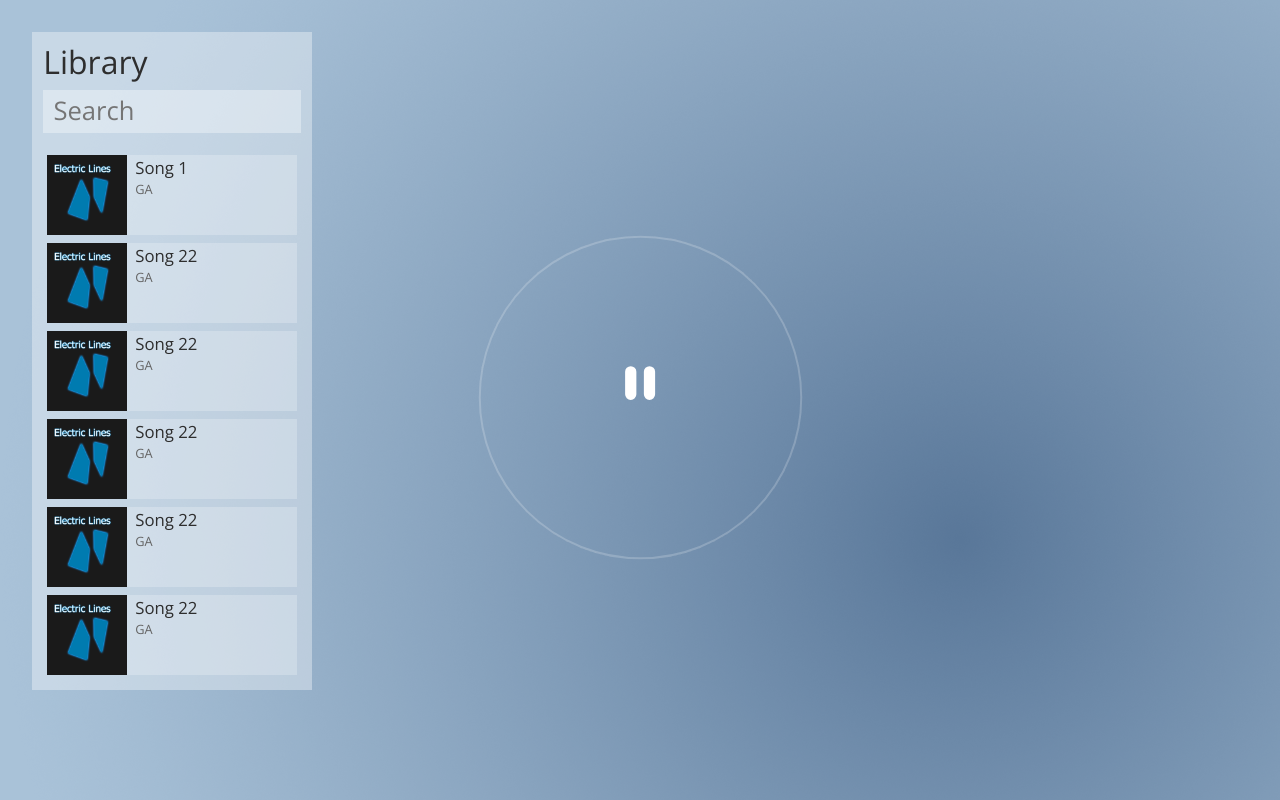
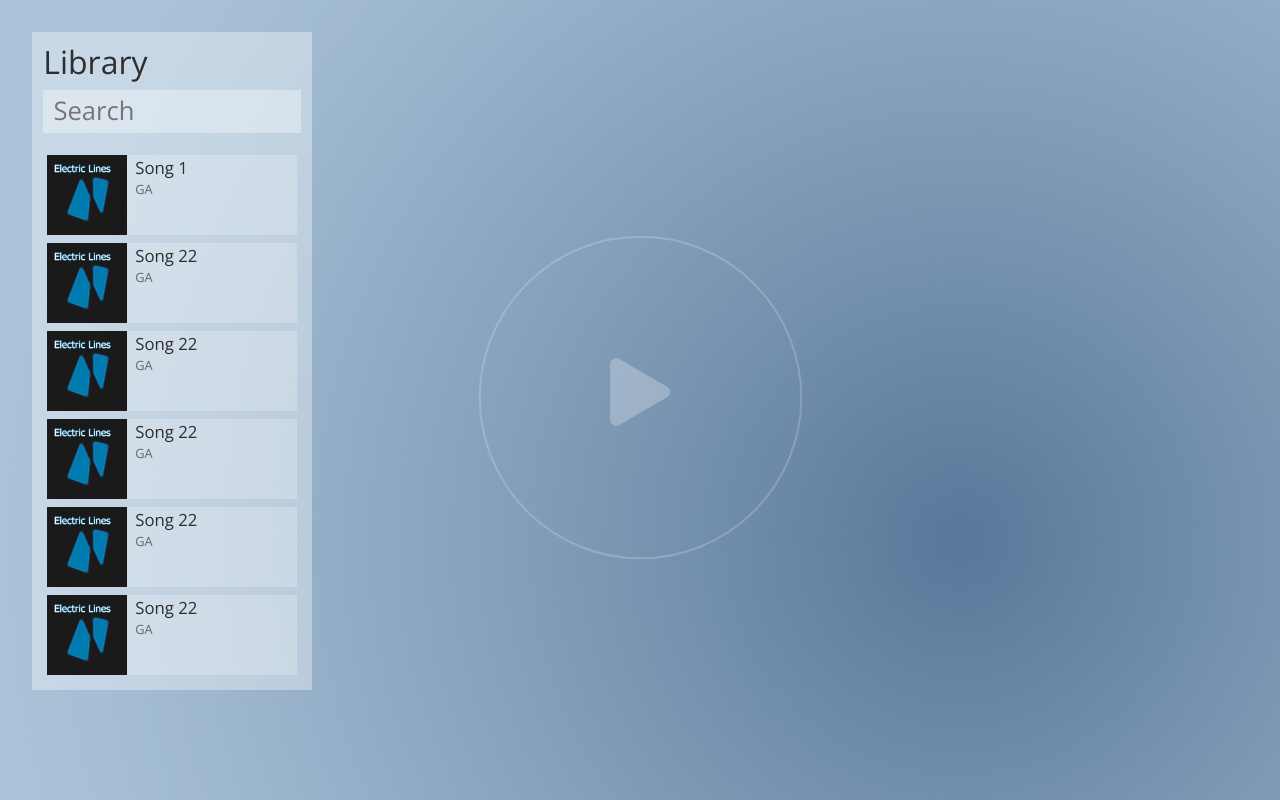
Before and after one commit to RegAse/music-player-visualizer, a React (Create React App) app: page / in a window 1280 px wide. Built offline with nearby package versions, Linux system fonts and the light colour scheme.

Commit message:
Fully implemented play and pause

```diff
--- a/src/App.css
+++ b/src/App.css
@@ -31,16 +31,16 @@
 
 .overlay svg {
   z-index: 2;
-  color: white;
+  color: rgba(255, 255, 255, 0.26);
   position: absolute;
   left: 0;
-  top: 50%;
+  top: 53%;
   transform: translateY(-50%);
-  height: 60px;
+  height: 120px;
   width: 100%;
 }
 .overlay svg:hover {
-  color: gray;
+  color: rgba(255, 255, 255, 0.589);
   cursor: pointer;
 }
 
--- a/src/App.js
+++ b/src/App.js
@@ -14,14 +14,32 @@ function App() {
   let songs = data["songs"];
 
   const [currentSong, setCurrentSong] = useState();
+  const [isPlaying, setIsPlaying] = useState(false);
 
   useEffect(() => {
-    Visualizer().onChange();
-  });
+    if(isPlaying) {
+      Visualizer().onChange();
+    }
+  }, [currentSong]);
 
   function handleClick(e) {
     console.log("Clicked on " + e.currentTarget.dataset.id);
     setCurrentSong(songs[e.currentTarget.dataset.id]);
+    setIsPlaying(true);
+  }
+
+  function handlePauseClick() {
+    let audio = document.getElementById("audio");
+    audio.pause();
+    setIsPlaying(false);
+    console.log("pause");
+  }
+
+  function handlePlayClick() {
+    let audio = document.getElementById("audio");
+    audio.play();
+    setIsPlaying(true);
+    console.log("Play");
   }
 
   return (
@@ -48,12 +66,16 @@ function App() {
           <div className='col-md-7'>
             <div id='canvas-container'>
               <div className='overlay'>
-                <BsFillPauseFill></BsFillPauseFill>
+                {isPlaying ?
+                  <BsFillPauseFill onClick={handlePauseClick}></BsFillPauseFill>
+                  :
+                  <BsFillPlayFill onClick={handlePlayClick}></BsFillPlayFill>
+                }
                 {/* <h1><BsFillPlayFill></BsFillPlayFill></h1> */}
               </div>
               {currentSong ?
                 <div>
-                  {currentSong.title}
+                  {/* {currentSong.title} */}
                   <audio id="audio" src={currentSong.file}></audio>
                 </div>
                 :
```
